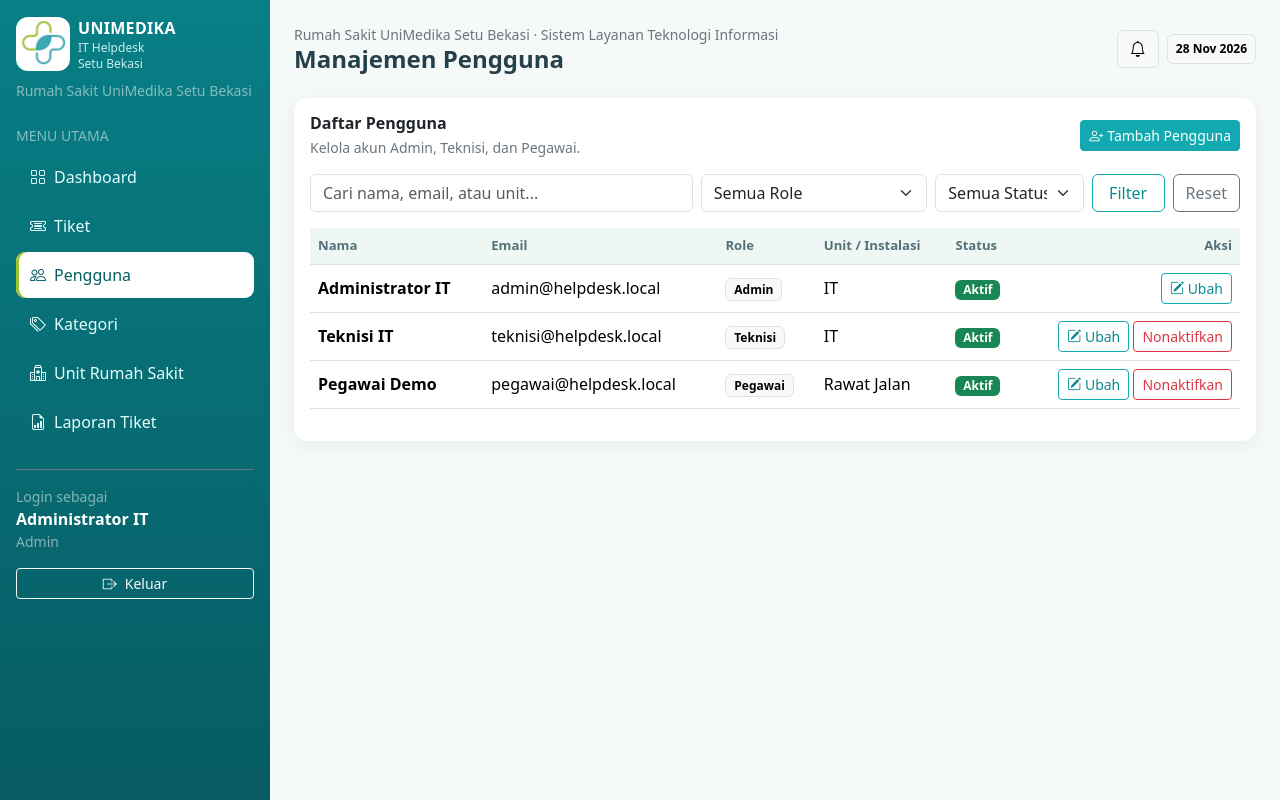
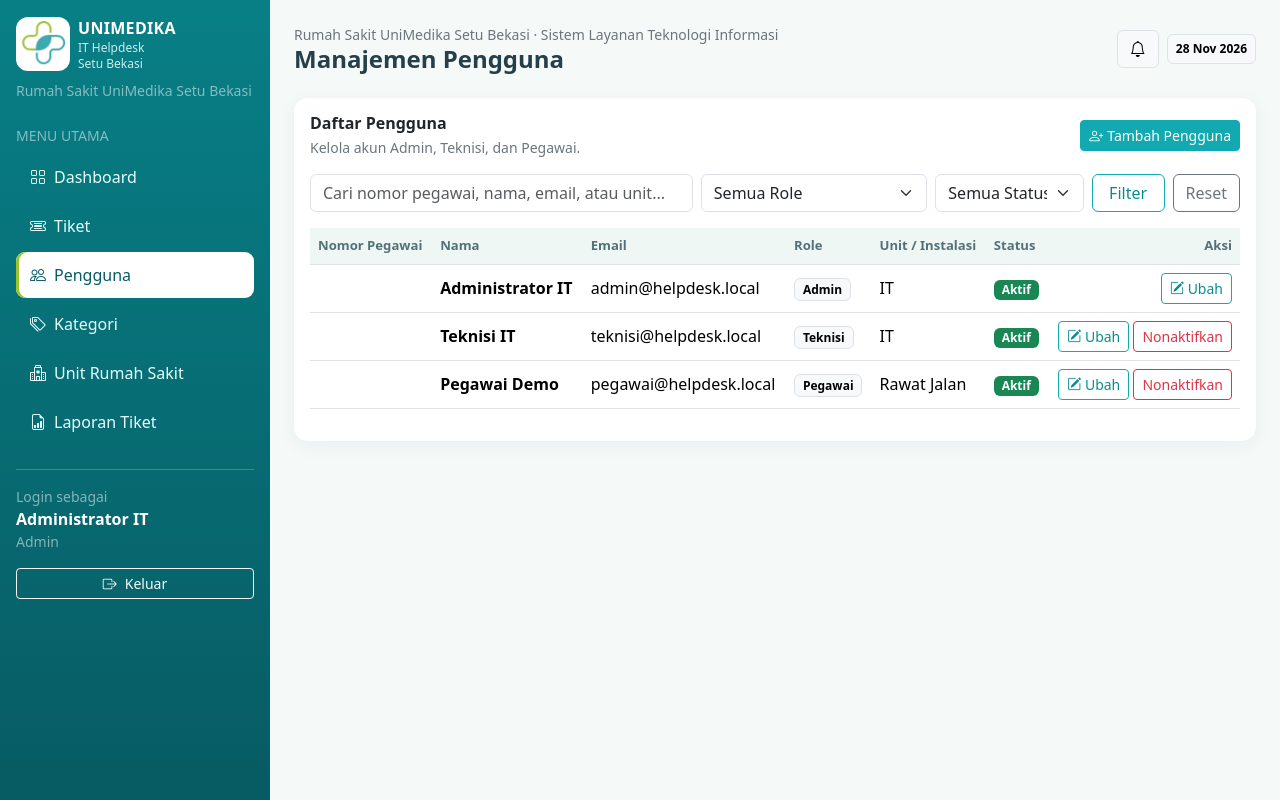
Before and after one commit to itumsb99-ctrl/Helpdesk, a Laravel app: page /users in a window 1280 px wide. Run offline with Laravel 12, Linux system fonts and the light colour scheme; a user stored in the database is signed in; data comes from the database, SQL or seed files in the repository; data that the repository does not hold is empty.

Commit message:
Display employee ID in user list

```diff
--- a/resources/views/users/index.blade.php
+++ b/resources/views/users/index.blade.php
@@ -8,18 +8,18 @@
         <a class="btn btn-primary btn-sm" href="{{ route('users.create') }}"><i class="bi bi-person-plus me-1"></i>Tambah Pengguna</a>
     </div>
     <form method="GET" action="{{ route('users.index') }}" class="row g-2 mb-3">
-        <div class="col-md-5"><input name="q" class="form-control" placeholder="Cari nama, email, atau unit..." value="{{ request('q') }}"></div>
+        <div class="col-md-5"><input name="q" class="form-control" placeholder="Cari nomor pegawai, nama, email, atau unit..." value="{{ request('q') }}"></div>
         <div class="col-md-3"><select name="role" class="form-select"><option value="">Semua Role</option><option value="admin" @selected(request('role')==='admin')>Admin</option><option value="teknisi" @selected(request('role')==='teknisi')>Teknisi</option><option value="pegawai" @selected(request('role')==='pegawai')>Pegawai</option></select></div>
         <div class="col-md-2"><select name="status" class="form-select"><option value="">Semua Status</option><option value="active" @selected(request('status')==='active')>Aktif</option><option value="inactive" @selected(request('status')==='inactive')>Nonaktif</option></select></div>
         <div class="col-md-2 d-flex gap-2"><button class="btn btn-outline-primary w-100">Filter</button><a href="{{ route('users.index') }}" class="btn btn-outline-secondary">Reset</a></div>
     </form>
-    <div class="table-responsive"><table class="table align-middle"><thead><tr><th>Nama</th><th>Email</th><th>Role</th><th>Unit / Instalasi</th><th>Status</th><th class="text-end">Aksi</th></tr></thead><tbody>
+    <div class="table-responsive"><table class="table align-middle"><thead><tr><th>Nomor Pegawai</th><th>Nama</th><th>Email</th><th>Role</th><th>Unit / Instalasi</th><th>Status</th><th class="text-end">Aksi</th></tr></thead><tbody>
     @forelse($users as $u)
-        <tr><td class="fw-semibold">{{ $u->name }}</td><td>{{ $u->email }}</td><td><span class="badge text-bg-light border text-capitalize">{{ $u->role }}</span></td><td>{{ $u->unit ?: '-' }}</td><td><span class="badge {{ $u->is_active ? 'text-bg-success' : 'text-bg-secondary' }}">{{ $u->is_active ? 'Aktif' : 'Nonaktif' }}</span></td>
+        <tr><td class="fw-semibold">{{ $u->employee_id }}</td><td class="fw-semibold">{{ $u->name }}</td><td>{{ $u->email }}</td><td><span class="badge text-bg-light border text-capitalize">{{ $u->role }}</span></td><td>{{ $u->unit ?: '-' }}</td><td><span class="badge {{ $u->is_active ? 'text-bg-success' : 'text-bg-secondary' }}">{{ $u->is_active ? 'Aktif' : 'Nonaktif' }}</span></td>
             <td class="text-end text-nowrap"><a href="{{ route('users.edit', $u) }}" class="btn btn-sm btn-outline-primary"><i class="bi bi-pencil-square"></i> Ubah</a>
             @if(auth()->id() !== $u->id)<form method="POST" action="{{ route('users.toggle', $u) }}" class="d-inline" onsubmit="return confirm('Yakin ingin {{ $u->is_active ? 'menonaktifkan' : 'mengaktifkan' }} akun ini?')">@csrf @method('PATCH')<button class="btn btn-sm {{ $u->is_active ? 'btn-outline-danger' : 'btn-outline-success' }}">{{ $u->is_active ? 'Nonaktifkan' : 'Aktifkan' }}</button></form>@endif</td>
         </tr>
-    @empty<tr><td colspan="6" class="text-center text-secondary py-4">Tidak ada pengguna yang sesuai.</td></tr>@endforelse
+    @empty<tr><td colspan="7" class="text-center text-secondary py-4">Tidak ada pengguna yang sesuai.</td></tr>@endforelse
     </tbody></table></div>
     {{ $users->links() }}
 </div></div>
```
